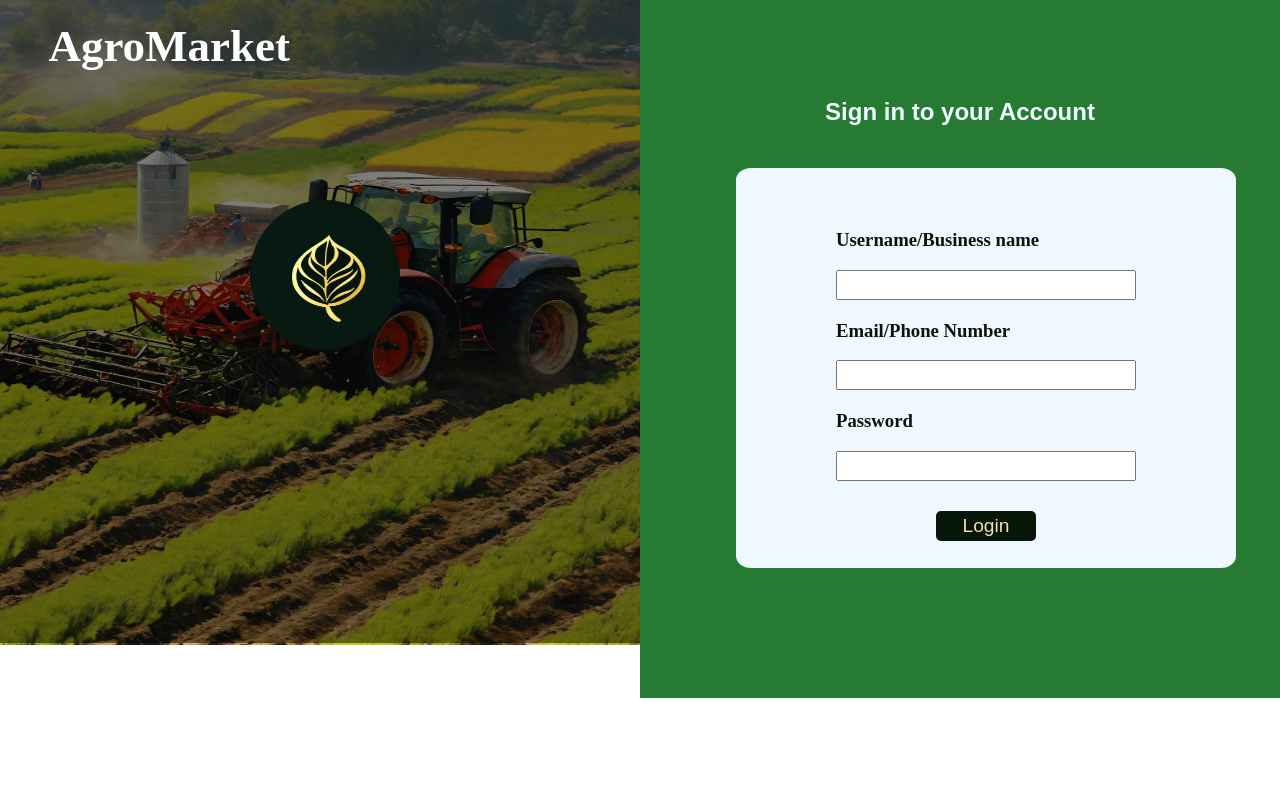
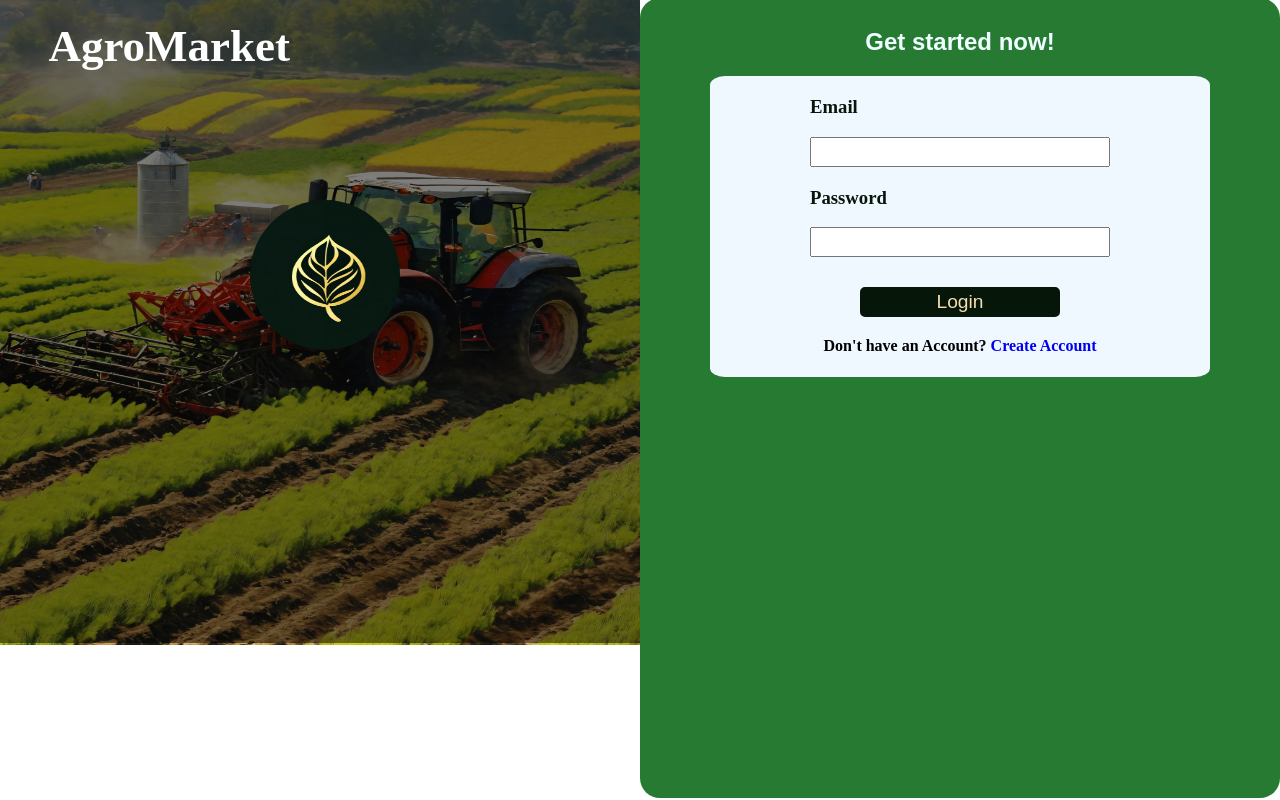
Before and after one commit to Sobilo34/AgroMarket, a Flask app: page /login in a window 1280 px wide. Run offline with Flask 3, Linux system fonts and the light colour scheme; parts of the project's set-up code (start-up, migrations or seed data) failed here and were passed over.

Commit message:
updated the sign in and sign up ui

```diff
--- a/web_app/app.py
+++ b/web_app/app.py
@@ -11,7 +11,7 @@ import uuid
 
 
 app = Flask(__name__)
-app.secret_key = 'ab2351a4ee4743dcf4fc89ff8523e734bc55c40ad7ab3b01614a5fe553d5d367'
+app.secret_key = getenv('AGRO_FLASK_SECRET')
 
 
 @app.teardown_appcontext
@@ -43,10 +43,22 @@ def signup_page():
             return redirect(url_for('signup_page', data=data))
     return render_template('signup.html', cache_id=str(uuid.uuid4()))
 
-@app.route('/login', strict_slashes=False)
+@app.route('/login', methods=['GET', 'POST'], strict_slashes=False)
 def login_page():
     """ the page for signing/logging in"""
-
+    if request.method == 'POST':
+        url = getenv('AGRO_API_URL') + '/login'
+        data = request.form.to_dict()
+        data_json = json.dumps(data)
+        response = requests.post(url, data=data_json,
+                                 headers={'Content-Type': 'application/json'})
+        if response.status_code == 200:
+            print('login successfully')
+            flash('Account created successfully', 'success')
+            return redirect(url_for('login_page'))
+        else:
+            flash('Account creation failed, check the form', 'danger')
+            return redirect(url_for('signup_page', data=data))
     return render_template('login.html', cache_id=str(uuid.uuid4()))
 
 @app.route('/account_type', strict_slashes=False)
--- a/web_app/static/styles/landing.css
+++ b/web_app/static/styles/landing.css
@@ -304,17 +304,18 @@ a:hover{
 }
 
 .form_bag {
-  height: 700px;
   width: 50%;
+  min-height: 100%;
   position: absolute;
   top: -2px;
   right: 0%;
   z-index: 2;
+  padding: 10px;
+  border-radius: 20px;
   background-color: rgb(38, 122, 50);
 }
 
 #log_in {
-  margin-top: 100px;
   text-align: center;
   font-family: Arial, Helvetica, sans-serif;
   color: azure;
@@ -323,13 +324,11 @@ a:hover{
 
 .legalt {
   background-color: aliceblue;
-  height: 400px;
   width: 500px;
-  position: absolute;
+  min-height: 90%;
+  margin: 0 auto;
   align-content: center;
   justify-content: center;
-  top: 170px;
-  left: 15%;
   border-radius: 3%;
 }
 
@@ -348,12 +347,12 @@ a:hover{
 .sub_but {
   position: relative;
     top: 30px;
-  left: 40%;
+    left: 30%;
     background-color: rgb(6, 22, 8);
     border: 2px solid rgb(6, 22, 8);
     border-radius: 5px;
-  height: 30px;
-  width: 100px;
+    height: 10px;
+    width: 200px;
     font-size: larger;
     font-family: fantasy;
     color: wheat;
--- a/web_app/templates/login.html
+++ b/web_app/templates/login.html
@@ -3,14 +3,29 @@
     <meta charset="UTF-8">
     <meta http-equiv="X-UA-Compatible" content="IE=edge">
     <meta name="viewport" content="width=device-width, initial-scale=1.0">
-    <title>Login</title>
+    <title>Sign Up</title>
 </head>
 <link rel="stylesheet" href="{{ url_for('static', filename='styles/landing.css') + '?' + cache_id }}">
     <link rel="stylesheet" href="{{ url_for('static', filename='scripts/landing.js') + '?' + cache_id }}">
 <style>
-body {
+/* body {
     overflow-y: hidden;
+} */
+
+.crt_but {
+    position: relative;
+    top: 30px;
+    left: 30%;
+    background-color: rgb(6, 22, 8);
+    border: 2px solid rgb(6, 22, 8);
+    border-radius: 5px;
+    height: 30px;
+    width: 200px;
+    font-size: larger;
+    font-family: fantasy;
+    color: wheat;
 }
+
 </style>
 <body>
     <img src="../static/images/farm 1.jpg" alt="" id="bag_img">
@@ -19,20 +34,28 @@ body {
 
     <img src="../static/images/Farmer hub logo.jpg" alt="Our logo" id="heda_logo">
     <div class="form_bag">
-        <h2 id="log_in">Sign in to your Account</h2>
+        <h2 id="log_in">Get started now!</h2>
 
         <div class="legalt">
-            <form method="get" action="{{ url_for('status_type') }}">
-                <h3 class="option_caption">Username/Business name</h3>
-                <input type="text" name="username" class="option_con">
-                <h3 class="option_caption">Email/Phone Number</h3>
-                <input type="email" name="email" class="option_con">
+            <form method="post" action="{{ url_for('login_page') }}">
+                <h3 class="option_caption">Email</h3>
+                <input type="email" name="email" class="option_con" required>
                 <h3 class="option_caption">Password</h3>
-                <input type="password" name="password" class="option_con"><br>
-                <input type="submit" value="Login" class="sub_but">
+                <input type="password" name="password" class="option_con" required><br>
+                <input type="submit" value="Login" class="crt_but">
+                <h4 style="margin-top: 50px; text-align: center; color: black;">Don't have an Account? <a href="{{ url_for('signup_page') }}"> Create Account</a></h4>
             </form>
+            <!-- Display Flash Messages -->
+    {% with messages = get_flashed_messages(with_categories=true) %}
+        {% if messages %}
+            <ul>
+                {% for category, message in messages %}
+                    <li class="{{ category }}">{{ message }}</li>
+                {% endfor %}
+            </ul>
+        {% endif %}
+    {% endwith %}
         </div>
     </div>
 </body>
-
 </html>
```
Also changed, not shown: web_app/static/scripts/password.js (added, +8 -0 lines), web_app/static/styles/form.css (added, +35 -0 lines), web_app/templates/base.html (added, +41 -0 lines), web_app/templates/signup.html (+9 -9 lines). Lines whose indentation alone changed are shown as unchanged.
